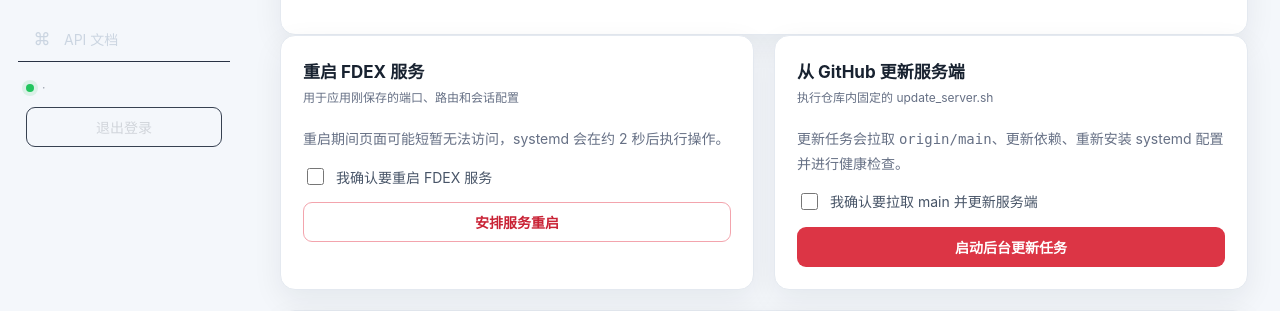
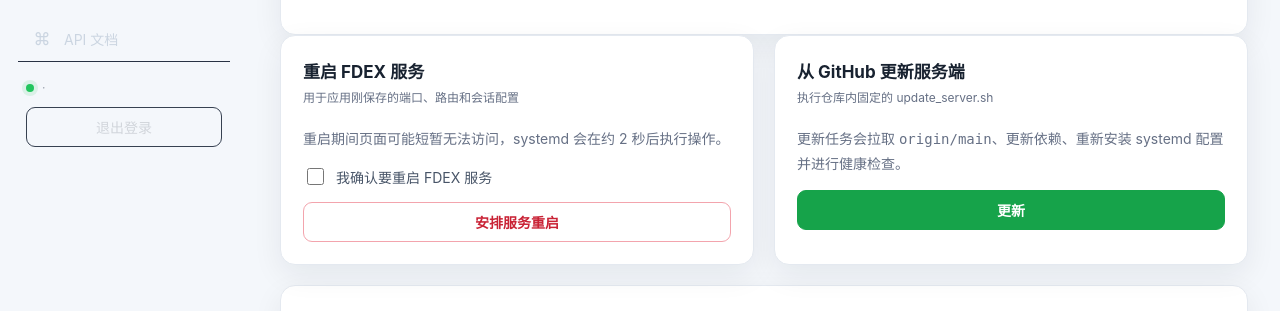
Before and after one commit to b8vipvip/fdex, a Python web app: template server/app/templates/maintenance.html in a window 1280 px wide. Shown: the part 806-1117 px from the top of the page. Run offline with Jinja, Linux system fonts and the light colour scheme; the template is opened without the code that fills it, so the values that code supplies are empty.

Commit message:
ui: make server update a direct action

```diff
--- a/server/app/templates/maintenance.html
+++ b/server/app/templates/maintenance.html
@@ -94,10 +94,10 @@
         <div class="panel-header"><div><h2>从 GitHub 更新服务端</h2><p>执行仓库内固定的 update_server.sh</p></div></div>
         <p>更新任务会拉取 <code>origin/main</code>、更新依赖、重新安装 systemd 配置并进行健康检查。</p>
         {% if local_git.dirty %}<div class="inline-note error-note">仓库有未提交修改，网页更新已被安全锁定。</div>{% endif %}
-        <form id="server-update-form" method="post" action="/admin/update" data-confirm="确定从 GitHub main 更新服务端吗？当前服务会在更新过程中重启。">
+        <form id="server-update-form" method="post" action="/admin/update">
             <input type="hidden" name="csrf_token" value="{{ csrf_token }}">
-            <label class="checkbox-field"><input id="server-update-confirm" type="checkbox" name="confirm" value="update" required><span>我确认要拉取 main 并更新服务端</span></label>
-            <button id="server-update-button" class="button danger full" type="submit" {% if local_git.dirty %}disabled{% endif %}>启动后台更新任务</button>
+            <input type="hidden" name="confirm" value="update">
+            <button id="server-update-button" class="button full" style="background:#16a34a;color:#fff;border-color:#16a34a" type="submit" {% if local_git.dirty %}disabled{% endif %}>更新</button>
         </form>
     </section>
 </div>
@@ -131,7 +131,6 @@
     const logs = document.getElementById('update-progress-logs');
     const reconnect = document.getElementById('update-progress-reconnect');
     const updateButton = document.getElementById('server-update-button');
-    const updateConfirm = document.getElementById('server-update-confirm');
     let lastStatus = '';
 
     const statusText = {
@@ -174,9 +173,8 @@
         const running = state === 'running';
         if (updateButton && !updateButton.dataset.serverLocked) {
             updateButton.disabled = running;
-            updateButton.textContent = running ? '服务端正在更新…' : '启动后台更新任务';
+            updateButton.textContent = running ? '服务端正在更新…' : '更新';
         }
-        if (updateConfirm) updateConfirm.disabled = running;
 
         if (lastStatus === 'running' && (state === 'succeeded' || state === 'failed')) {
             panel.scrollIntoView({behavior: 'smooth', block: 'center'});
```
